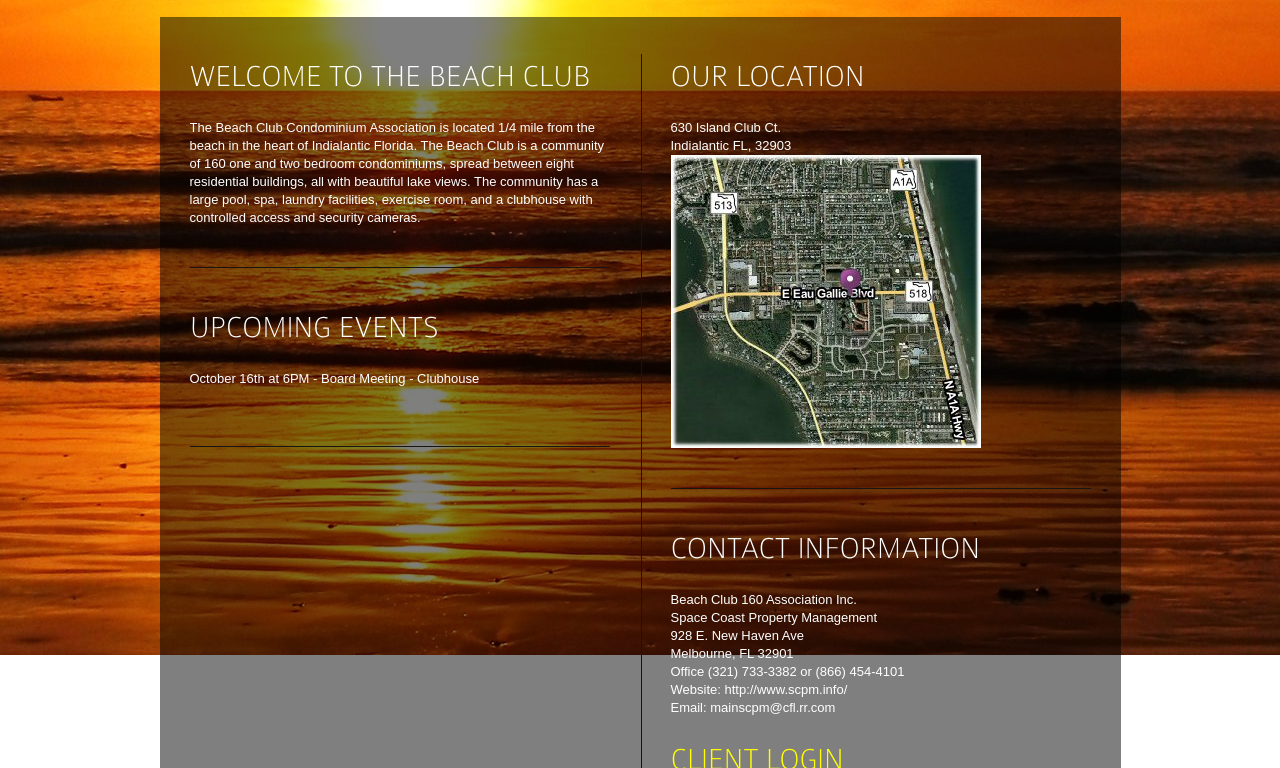
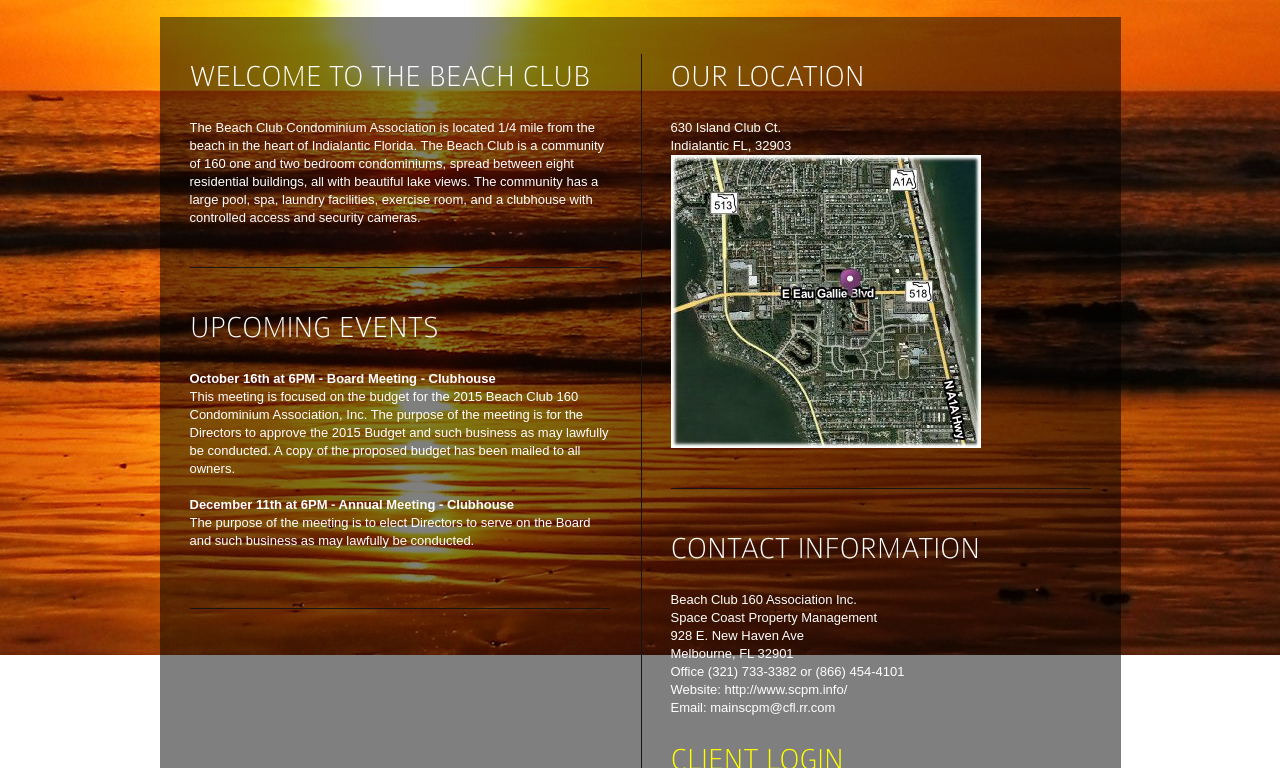
Before and after one commit to BobAngry/beachclub160.com, a plain HTML site: page index.html in a window 1280 px wide. Shown: the part 500-1268 px from the top of the page. Drawn offline with Linux system fonts and the light colour scheme.

Commit message:
Updated events
Added new event details

```diff
--- a/index.html
+++ b/index.html
@@ -78,8 +78,19 @@
 						<div class="wrapper under pad_bot1">
 							<h3 class="marg_top1">Upcoming Events</h3>
 							<p>
-								October 16th at 6PM - Board Meeting - Clubhouse
+								<strong>October 16th at 6PM - Board Meeting - Clubhouse</strong>
+								<br />
+								This meeting is focused on the budget for the 2015 Beach Club 160 Condominium Association, Inc.
+								The purpose of the meeting is for the Directors to approve the 2015 Budget and such business as
+								may lawfully be conducted.  A copy of the proposed budget has been mailed to all owners.
 						    </p>
+							<p>
+								<strong>December 11th at 6PM - Annual Meeting - Clubhouse</strong>
+								<br />
+								The purpose of the meeting is to elect Directors to serve on the Board and such business as may
+								lawfully be conducted.
+						    </p>
+
 						</div>
 					</div>
 
```
